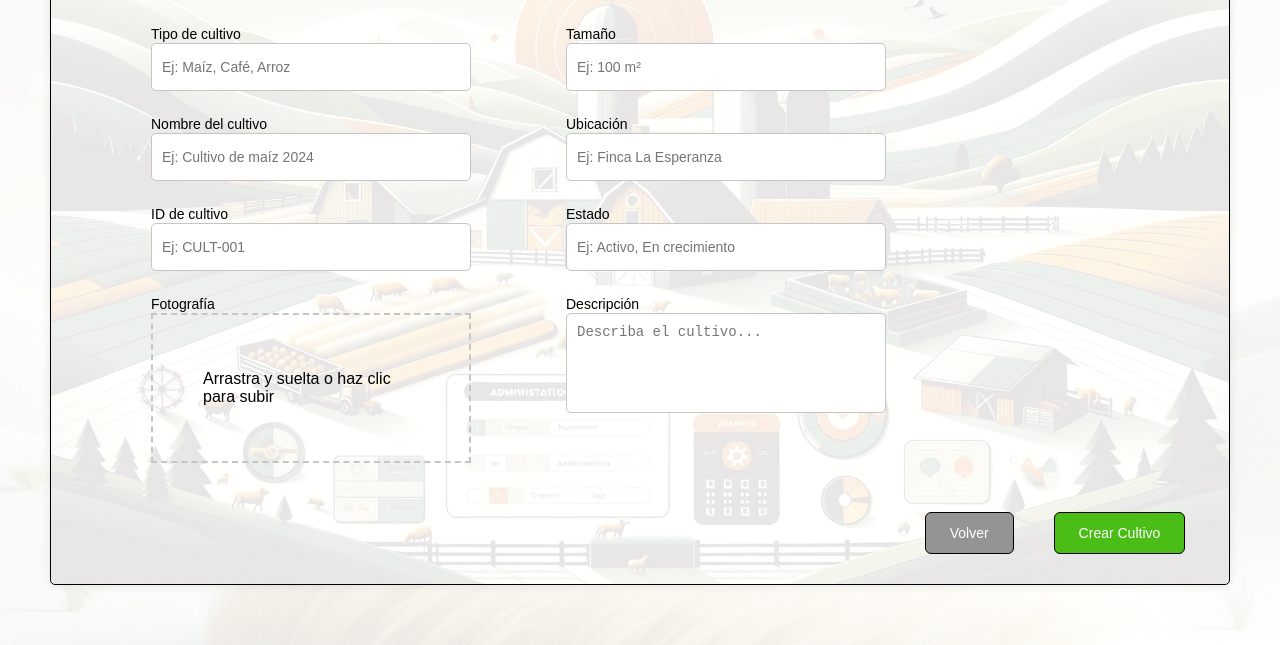
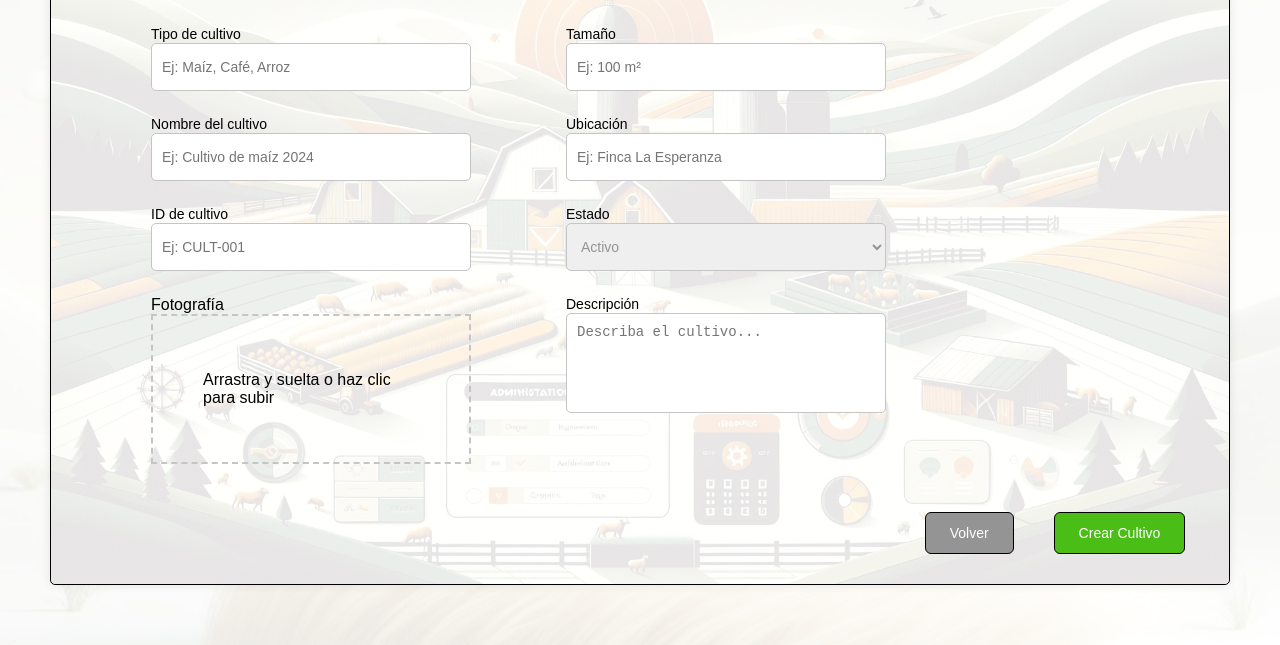
Before and after one commit to JxTaGx/sgal_Jx, a website: page frontend/public/views/create-cultivo.html in a window 1280 px wide. Shown: the part 155-800 px from the top of the page. Drawn offline with Linux system fonts and the light colour scheme.

Commit message:
Pequeños cambios
se hizo el campio de el input de estado por un select, ya están las opciones de activo e inactivo

```diff
--- a/frontend/public/css/pages/form-create.css
+++ b/frontend/public/css/pages/form-create.css
@@ -288,10 +288,25 @@ h6 {
     border-radius: 0.5rem;
 }
 
+.form__option {
+    width: 32rem;
+    height: 4.8rem;
+    padding: 1rem;
+    font-size: var(--font-size-h5);
+    border: 0.1rem solid var(--gray-350);
+    border-radius: 0.5rem;
+    color: var(--gray-550);
+}
+
+.form__picture {
+    width: 32rem;
+    height: 15rem;
+}
+
 /* Área de carga de archivos */
 .form__upload-area {
     width: 32rem;
-    height: 10rem;
+    height: 15rem;
     border: 0.2rem dashed var(--gray-350);
     display: flex;
     justify-content: center;
--- a/frontend/public/views/create-cultivo.html
+++ b/frontend/public/views/create-cultivo.html
@@ -48,10 +48,11 @@
                         aria-label="ID del cultivo">
                 </div>
                 <div class="form__group">
-                    <label class="form__label" for="fotografia">Fotografía</label>
+                    <label class=" form__picture" for="fotografia">Fotografía</label>
                     <div class="form__upload-area" role="button" aria-label="Subir fotografía" title="Área para subir imágenes">
                         <p class="form__upload-text">Arrastra y suelta o haz clic para subir</p>
                     </div>
+                </label>
                 </div>
             </div>
             <div class="form__column">
@@ -77,13 +78,10 @@
                 </div>
                 <div class="form__group">
                     <label class="form__label" for="estado">Estado</label>
-                    <input
-                        class="form__input"
-                        type="text"
-                        name="estado"
-                        placeholder="Ej: Activo, En crecimiento"
-                        title="Ingrese el estado del cultivo"
-                        aria-label="Estado del cultivo">
+                    <select name="Estado" class="form__option">
+                        <option value="Activo">Activo</option>
+                        <option value="inactivo">Inactivo</option>
+                    </select>
                 </div>
                 <div class="form__group">
                     <label class="form__label" for="descripcion">Descripción</label>
```
Also changed, not shown: frontend/public/views/create-sensor.html (+4 -1 lines).
